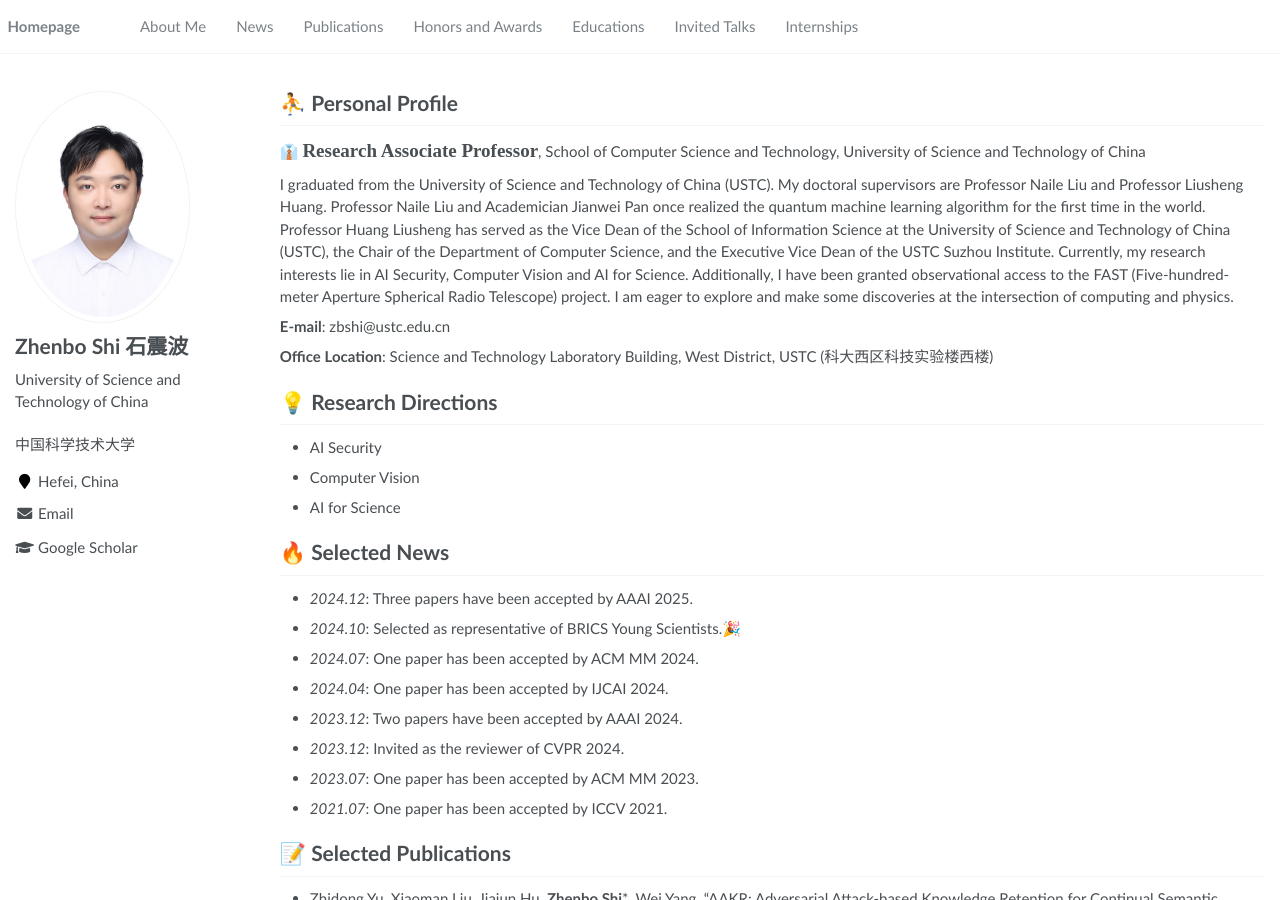
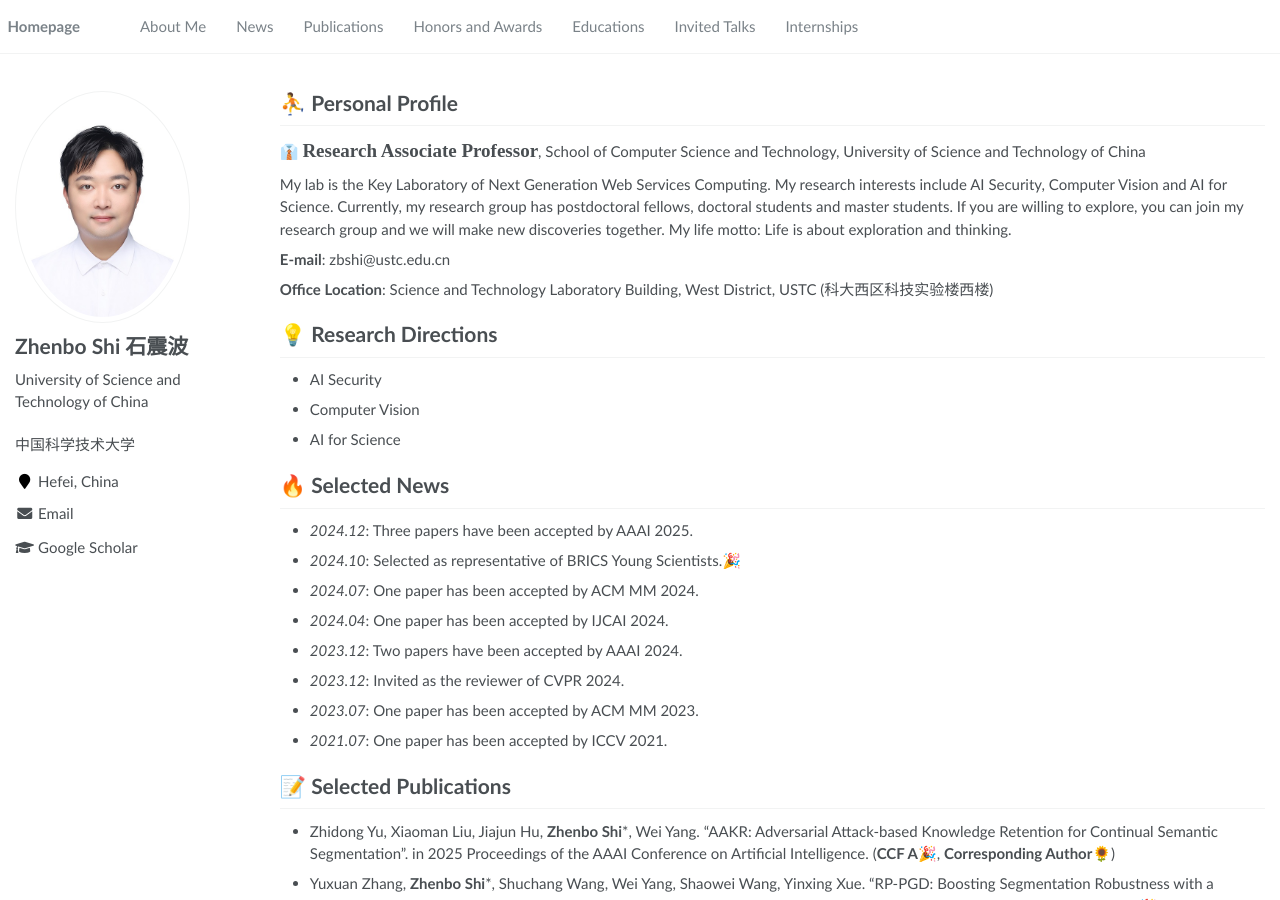
Before and after one commit to shizhenbo/shizhenbo.github.io, a Jekyll site: the page built from _pages/about.md, in a window 1280 px wide and 900 px high. Built offline with Jekyll 4.4.1, drawn with Linux system fonts in a browser that asks for light colours.

Commit message:
Update about.md

```diff
--- a/_pages/about.md
+++ b/_pages/about.md
@@ -14,12 +14,11 @@ redirect_from:
 # ⛹️ Personal Profile
 👔 <span style="font-family: 'Times New Roman', serif; font-weight: bold; font-size: 19px;">Research Associate Professor</span>, School of Computer Science and Technology, University of Science and Technology of China
 
-
-I graduated from the University of Science and Technology of China (USTC).
-My doctoral supervisors are Professor Naile Liu and Professor Liusheng Huang.
-Professor Naile Liu and Academician Jianwei Pan once realized the quantum machine learning algorithm for the first time in the world.
-Professor Huang Liusheng has served as the Vice Dean of the School of Information Science at the University of Science and Technology of China (USTC), the Chair of the Department of Computer Science, and the Executive Vice Dean of the USTC Suzhou Institute.
-Currently, my research interests lie in AI Security, Computer Vision and AI for Science. Additionally, I have been granted observational access to the FAST (Five-hundred-meter Aperture Spherical Radio Telescope) project. I am eager to explore and make some discoveries at the intersection of computing and physics.
+My lab is the Key Laboratory of Next Generation Web Services Computing.
+My research interests include AI Security, Computer Vision and AI for Science.
+Currently, my research group has postdoctoral fellows, doctoral students and master students.
+If you are willing to explore, you can join my research group and we will make new discoveries together.
+My life motto: Life is about exploration and thinking.
 
 **E-mail**: zbshi@ustc.edu.cn
 
```
